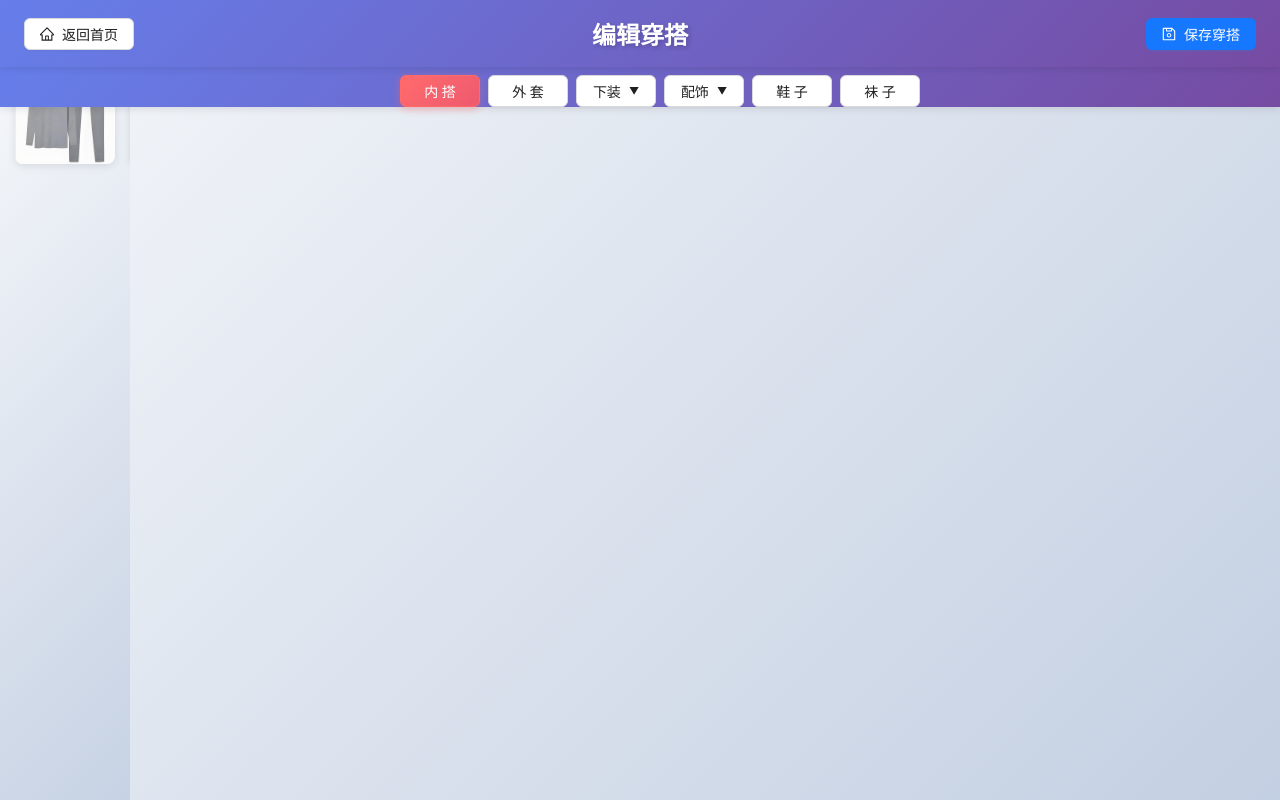
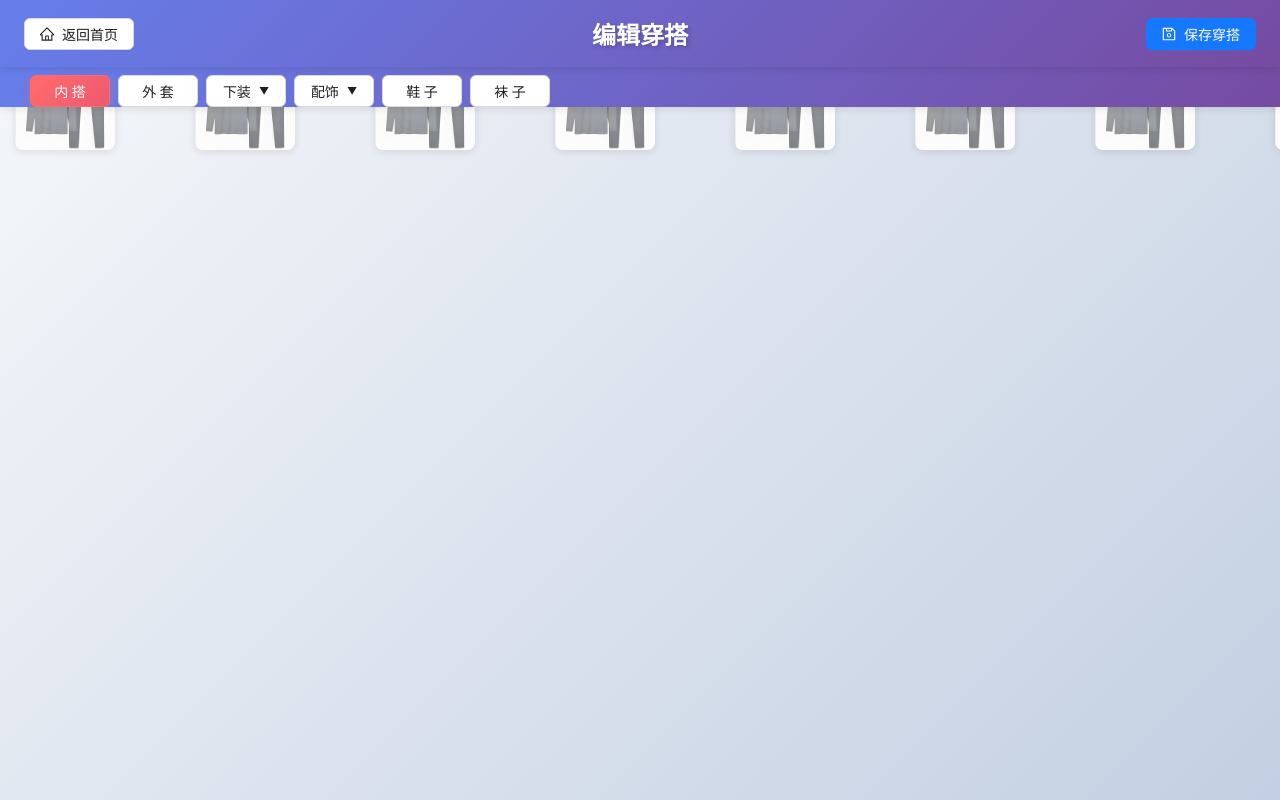
Before and after one commit to Lightningdie/clothes-change, a React (Create React App) app: page /edit in a window 1280 px wide. Built offline with nearby package versions, Linux system fonts and the light colour scheme.

Commit message:
feat: 添加部署配置和优化UI
- 添加Vercel和Netlify部署配置文件
- 优化主界面滚动和UI效果
- 修复编辑界面布局问题
- 更新manifest.json和页面标题
- 添加部署说明文档

```diff
--- a/public/index.html
+++ b/public/index.html
@@ -3,17 +3,17 @@
   <head>
     <meta charset="utf-8" />
     <!-- %PUBLIC_URL%代表public文件夹的路径 -->
-    <link rel="icon" href="%PUBLIC_URL%/favicon.ico" />
+    <link rel="icon" href="%PUBLIC_URL%/一二.png" />
     <!-- 开启理想视口,用于做移动端网页的适配 -->
     <meta name="viewport" content="width=device-width, initial-scale=1" />
     <!-- 用于配置浏览器页签+地址栏的颜色（仅支持安卓手机浏览器） -->
-    <meta name="theme-color" content="#000000" />
+    <meta name="theme-color" content="#667eea" />
     <meta
       name="description"
-      content="Web site created using create-react-app"
+      content="小猫猫的衣橱 - 在线穿搭搭配应用"
     />
     <!-- 用于指定网页添加到手机主屏幕后的图标 -->
-    <link rel="apple-touch-icon" href="%PUBLIC_URL%/logo192.png" />
+    <link rel="apple-touch-icon" href="%PUBLIC_URL%/一二.png" />
     <!--
       manifest.json provides metadata used when your web app is installed on a
       user's mobile device or desktop. See https://developers.google.com/web/fundamentals/web-app-manifest/
@@ -29,7 +29,7 @@
       work correctly both with client-side routing and a non-root public URL.
       Learn how to configure a non-root public URL by running `npm run build`.
     -->
-    <title>React App</title>
+    <title>小猫猫的衣橱</title>
   </head>
   <body>
     <!-- 若浏览器不支持js则展示标签中的内容 -->
--- a/src/App.css
+++ b/src/App.css
@@ -1,8 +1,7 @@
 .App {
   text-align: center;
   width: 100%;
-  height: 100vh;
-  overflow: hidden;
+  min-height: 100vh;
   position: relative;
   background: linear-gradient(135deg, #f5f7fa 0%, #c3cfe2 100%);
 }
--- a/src/pages/HomePage.css
+++ b/src/pages/HomePage.css
@@ -1,21 +1,31 @@
 .HomePage {
   min-height: 100vh;
+  width: 100%;
   background: linear-gradient(135deg, #f5f7fa 0%, #c3cfe2 100%);
   padding: 20px;
+  padding-bottom: 40px;
+  box-sizing: border-box;
 }
 
 .HomePageHeader {
   text-align: center;
   margin-bottom: 40px;
-  padding-top: 20px;
+  padding: 30px 20px;
+  background: linear-gradient(135deg, #667eea 0%, #764ba2 100%);
+  border-radius: 16px;
+  box-shadow: 0 4px 20px rgba(102, 126, 234, 0.3);
+  margin-left: auto;
+  margin-right: auto;
+  max-width: 1200px;
 }
 
 .HomePageTitle {
   font-size: 2.5rem;
   font-weight: 600;
-  color: #333;
+  color: #ffffff;
   margin: 0;
-  text-shadow: 2px 2px 4px rgba(0, 0, 0, 0.1);
+  text-shadow: 2px 2px 8px rgba(0, 0, 0, 0.3);
+  letter-spacing: 2px;
 }
 
 .HomePageContent {
@@ -93,8 +103,19 @@
 }
 
 @media (max-width: 768px) {
+  .HomePage {
+    padding: 15px;
+    padding-bottom: 30px;
+  }
+
+  .HomePageHeader {
+    padding: 20px 15px;
+    margin-bottom: 30px;
+  }
+
   .HomePageTitle {
-    font-size: 2rem;
+    font-size: 1.8rem;
+    letter-spacing: 1px;
   }
 
   .UserInfoContent {
@@ -110,3 +131,19 @@
     font-size: 36px;
   }
 }
+
+/* iPhone 14 Pro Max 和其他大屏设备 */
+@media (min-width: 428px) and (max-width: 430px) {
+  .HomePage {
+    padding: 20px;
+    padding-bottom: 50px;
+  }
+
+  .HomePageHeader {
+    padding: 25px 20px;
+  }
+
+  .HomePageTitle {
+    font-size: 2.2rem;
+  }
+}
--- a/src/pages/ProfilePage.css
+++ b/src/pages/ProfilePage.css
@@ -45,6 +45,46 @@
   margin: 0 auto;
 }
 
+.AvatarWrapper {
+  position: relative;
+  display: inline-block;
+}
+
+.SaveSuccessMessage {
+  position: absolute;
+  top: -40px;
+  left: 50%;
+  transform: translateX(-50%);
+  background: linear-gradient(135deg, #52c41a 0%, #73d13d 100%);
+  color: white;
+  padding: 8px 16px;
+  border-radius: 20px;
+  font-size: 14px;
+  font-weight: 500;
+  box-shadow: 0 4px 12px rgba(82, 196, 26, 0.4);
+  display: flex;
+  align-items: center;
+  gap: 6px;
+  white-space: nowrap;
+  animation: slideDown 0.3s ease-out;
+  z-index: 10;
+}
+
+.SaveSuccessMessage :global(.anticon) {
+  font-size: 16px;
+}
+
+@keyframes slideDown {
+  from {
+    opacity: 0;
+    transform: translateX(-50%) translateY(-10px);
+  }
+  to {
+    opacity: 1;
+    transform: translateX(-50%) translateY(0);
+  }
+}
+
 @media (max-width: 768px) {
   .ProfileHeader {
     flex-direction: column;
--- a/src/pages/ProfilePage.tsx
+++ b/src/pages/ProfilePage.tsx
@@ -1,6 +1,6 @@
 import React, { useState, useEffect } from 'react';
 import { Form, Input, Button, Card, Avatar, Upload, message } from 'antd';
-import { UserOutlined, HomeOutlined, UploadOutlined } from '@ant-design/icons';
+import { UserOutlined, HomeOutlined, UploadOutlined, CheckCircleOutlined } from '@ant-design/icons';
 import { useNavigate } from 'react-router-dom';
 import { getUserInfo, saveUserInfo } from '../utils/storage';
 import { UserInfo } from '../types';
@@ -11,6 +11,7 @@ export default function ProfilePage() {
   const navigate = useNavigate();
   const [form] = Form.useForm();
   const [avatar, setAvatar] = useState<string>('');
+  const [showSuccessMessage, setShowSuccessMessage] = useState(false);
 
   useEffect(() => {
     const userInfo = getUserInfo();
@@ -28,7 +29,10 @@ export default function ProfilePage() {
       avatar: avatar || values.avatar
     };
     saveUserInfo(userInfo);
-    message.success('个人信息保存成功！');
+    setShowSuccessMessage(true);
+    setTimeout(() => {
+      setShowSuccessMessage(false);
+    }, 3000);
   };
 
   const uploadProps: UploadProps = {
@@ -82,6 +86,7 @@ export default function ProfilePage() {
             className="ProfileForm"
           >
             <Form.Item label="头像" className="AvatarItem">
+              <div className="AvatarWrapper">
                 <Upload {...uploadProps}>
                   {avatar ? (
                     <Avatar size={100} src={avatar} icon={<UserOutlined />} />
@@ -92,6 +97,13 @@ export default function ProfilePage() {
                     </div>
                   )}
                 </Upload>
+                {showSuccessMessage && (
+                  <div className="SaveSuccessMessage">
+                    <CheckCircleOutlined />
+                    <span>保存成功</span>
+                  </div>
+                )}
+              </div>
             </Form.Item>
 
             <Form.Item
--- a/src/ui/Menubar.css
+++ b/src/ui/Menubar.css
@@ -13,9 +13,26 @@
   position: absolute;
   width: 100%;
   display: flex;
-  justify-content: center;
+  justify-content: flex-start;
   align-items: center;
   padding: 0 20px;
+  overflow-x: auto;
+  overflow-y: hidden;
+  scrollbar-width: thin;
+  scrollbar-color: rgba(255, 255, 255, 0.3) transparent;
+}
+
+.MenubarContent::-webkit-scrollbar {
+  height: 6px;
+}
+
+.MenubarContent::-webkit-scrollbar-thumb {
+  background: rgba(255, 255, 255, 0.3);
+  border-radius: 3px;
+}
+
+.MenubarContent::-webkit-scrollbar-thumb:hover {
+  background: rgba(255, 255, 255, 0.5);
 }
 
 @media (max-width: 768px) {
--- a/src/ui/ShowWindow.css
+++ b/src/ui/ShowWindow.css
@@ -1,12 +1,17 @@
 .ShowWindow {
-  width: 130px;
-  height: 100%;
-  top: 8vh;
+  width: 100%;
+  height: calc(100vh - 5vh);
+  top: 5vh;
   position: absolute;
   background: linear-gradient(135deg, #f5f7fa 0%, #c3cfe2 100%);
   scrollbar-width: thin;
   scrollbar-color: #888 transparent;
   transition: all 0.3s ease;
+  display: flex;
+  flex-direction: row;
+  overflow-x: auto;
+  overflow-y: hidden;
+  white-space: nowrap;
 }
 
 .ShowWindow::-webkit-scrollbar {
@@ -23,12 +28,13 @@
 }
 
 .ClothPic {
-  width: 100px;
-  padding-bottom: 10px;
-  padding-left: 15px;
+  width: 150px;
+  min-width: 150px;
+  padding: 10px 15px;
   position: relative;
   display: inline-block;
   transition: transform 0.2s ease;
+  flex-shrink: 0;
 }
 
 .ClothPic:hover {
@@ -51,8 +57,8 @@
 }
 
 .ImageLoader {
-  width: 100px;
-  height: 100px;
+  width: 120px;
+  height: 120px;
   display: flex;
   align-items: center;
   justify-content: center;
@@ -61,8 +67,8 @@
 }
 
 .ImageError {
-  width: 100px;
-  height: 100px;
+  width: 120px;
+  height: 120px;
   display: flex;
   align-items: center;
   justify-content: center;
@@ -75,8 +81,8 @@
 }
 
 .ImagePlaceholder {
-  width: 100px;
-  height: 100px;
+  width: 120px;
+  height: 120px;
   background-color: #f0f0f0;
   border-radius: 8px;
 }
@@ -93,11 +99,20 @@
 
 @media (max-width: 768px) {
   .ShowWindow {
-    width: 100px;
+    height: 13vh;
+    top: 13vh;
   }
 
   .ClothPic {
-    width: 80px;
-    padding-left: 10px;
+    width: 120px;
+    min-width: 120px;
+    padding: 8px 10px;
+  }
+
+  .ImageLoader,
+  .ImageError,
+  .ImagePlaceholder {
+    width: 100px;
+    height: 100px;
   }
 }
--- a/src/ui/ShowWindow.tsx
+++ b/src/ui/ShowWindow.tsx
@@ -213,10 +213,6 @@ export default class ShowWindow extends Component<ShowWindowProps, ShowWindowSta
       <>
         <div
           className="ShowWindow"
-          style={{
-            overflowX: "auto",
-            whiteSpace: "nowrap",
-          }}
         >
           {Array.from({ length: IMAGE_DISPLAY_COUNT }).map((_, index) =>
             this.renderImageItem(index)
--- a/src/ui/button/MenuButton.css
+++ b/src/ui/button/MenuButton.css
@@ -1,6 +1,16 @@
 .MenuButtonContainer {
   width: 100%;
-  justify-content: center;
+  justify-content: flex-start;
+  flex-wrap: nowrap;
+  overflow-x: auto;
+  overflow-y: hidden;
+  padding: 0 10px;
+  scrollbar-width: none;
+  -ms-overflow-style: none;
+}
+
+.MenuButtonContainer::-webkit-scrollbar {
+  display: none;
 }
 
 .MenuButton {
@@ -8,6 +18,7 @@
   border-radius: 6px;
   font-weight: 500;
   min-width: 80px;
+  flex-shrink: 0;
 }
 
 .MenuButton:hover {
```
Also changed, not shown: public/manifest.json, vercel.json (added), 2 other files (tests, documents, lock files or other folders). Lines whose indentation alone changed are shown as unchanged.
